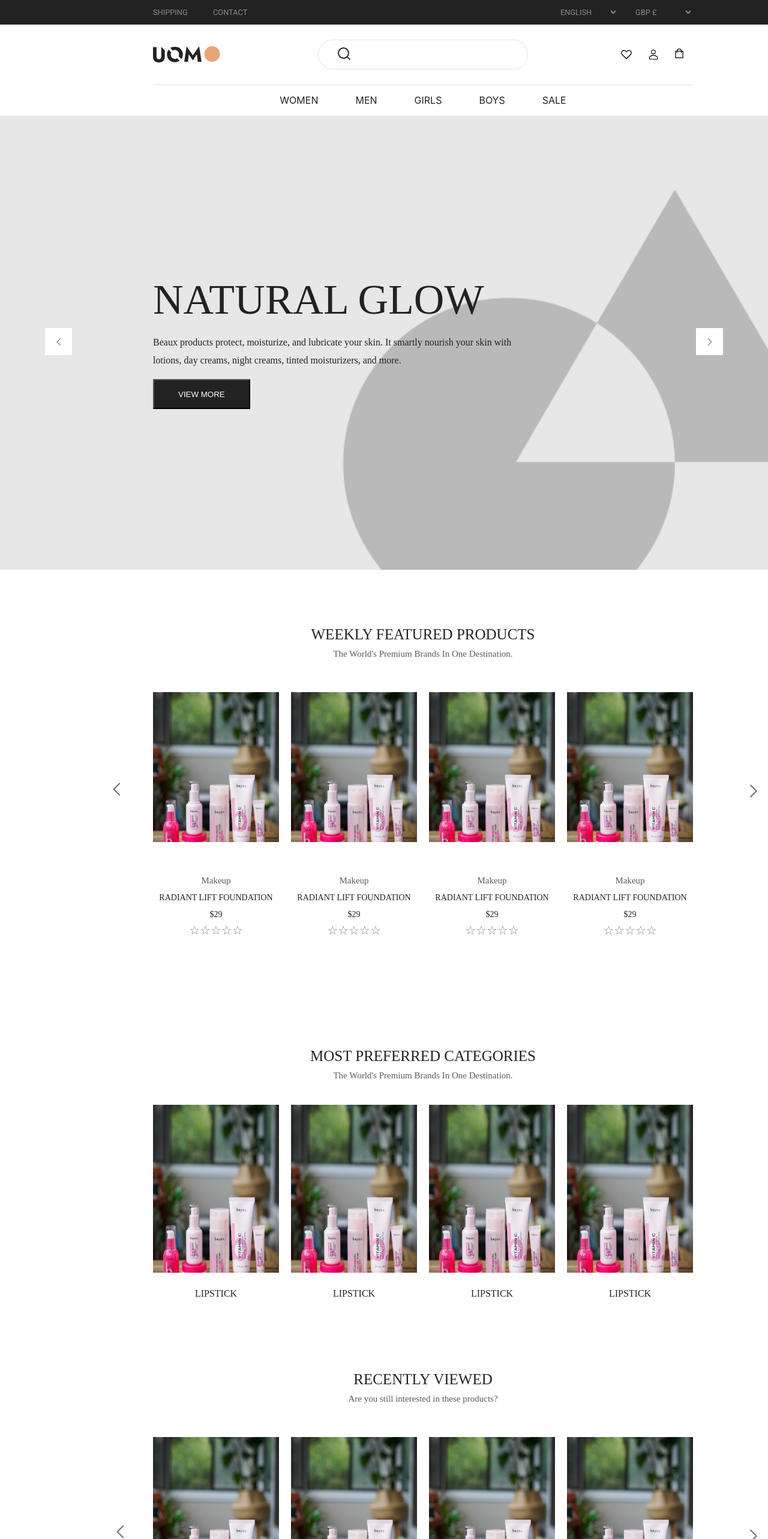
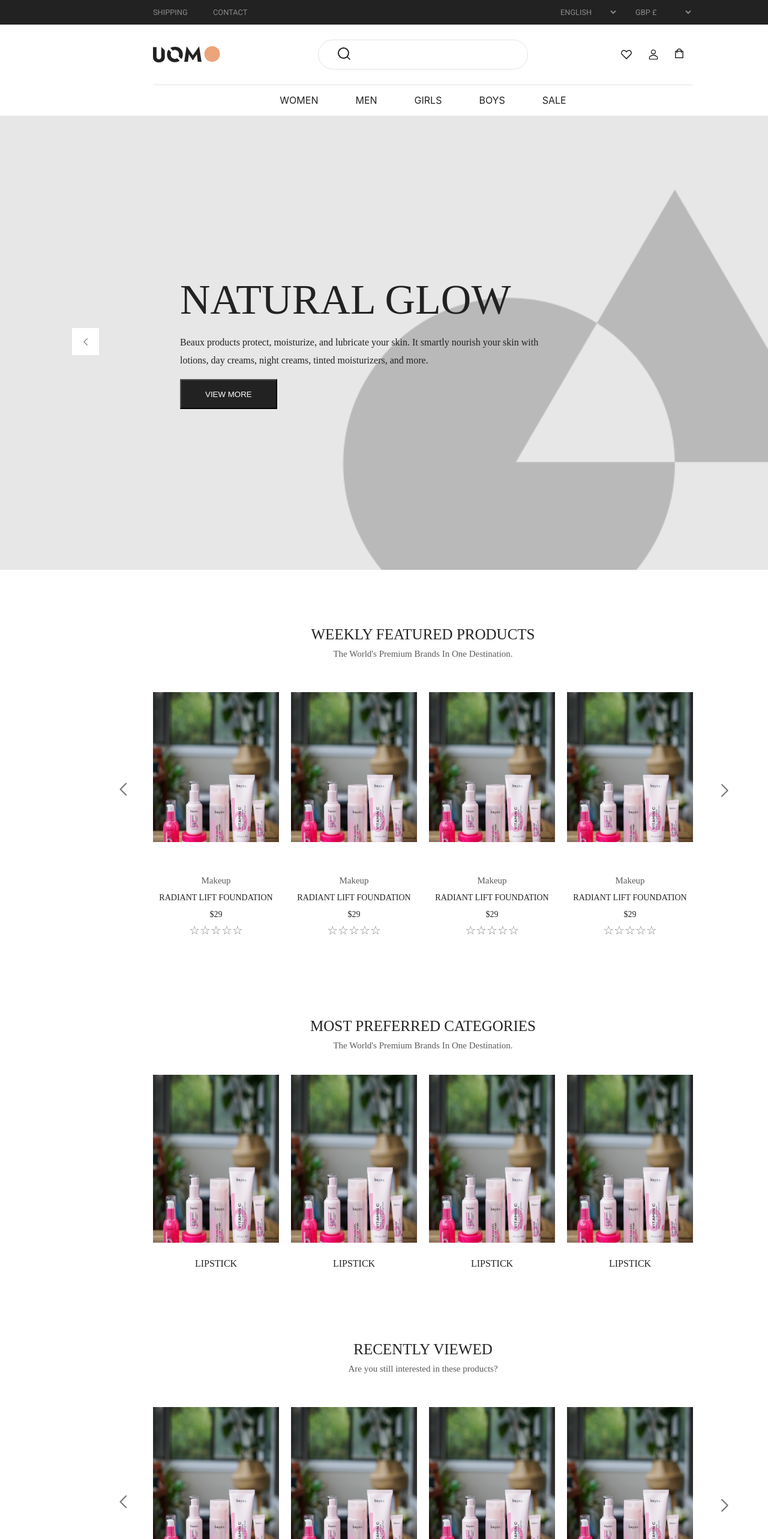
Before and after one commit to desokan/ShopFront_Frontend, a React (Create React App) app: page / in a window 1280 px wide. Shown: the top 2566 px of the page at 60% size. Built offline with nearby package versions, Linux system fonts and the light colour scheme.

Commit message:
Fixed positioning

```diff
--- a/src/components/heroBanner/HeroBanner.js
+++ b/src/components/heroBanner/HeroBanner.js
@@ -1,20 +1,30 @@
 import React from 'react'
-import classes from "./HeroBanner.module.css";
-import ArrowLeft from './svgs/ArrowLeft';
-import ArrowRight from './svgs/ArrowRight';
-
+import classes from './HeroBanner.module.css'
+import ArrowLeft from './svgs/ArrowLeft'
+import ArrowRight from './svgs/ArrowRight'
 
 const MainSlider = () => {
 	return (
 		<div className={classes.heroBannerContainer}>
-      <div className={classes.heroBannerTextContainer}>
-       <h2 className={classes.heroBannerTextContainerH1}>NATURAL GLOW</h2>
-       <p className={classes.heroBannerTextContainerP}>Beaux products protect, moisturize, and lubricate your skin. It smartly nourish your skin with lotions, day creams, night creams, tinted moisturizers, and more.</p>
-      <button className={classes.heroBannerTextContainerButton}>VIEW MORE</button>
-      </div>
-      <div className={classes.heroBannerArrowLeft}><ArrowLeft/></div>
-      <div className={classes.heroBannerArrowRight}><ArrowRight/></div>
-    </div>
+			<div className={classes.heroBannerArrowLeft}>
+				<ArrowLeft />
+			</div>
+			<div className={classes.heroBannerTextContainer}>
+				<h2 className={classes.heroBannerTextContainerH1}>NATURAL GLOW</h2>
+				<p className={classes.heroBannerTextContainerP}>
+					Beaux products protect, moisturize, and lubricate your skin. It
+					smartly nourish your skin with lotions, day creams, night creams,
+					tinted moisturizers, and more.
+				</p>
+				<button className={classes.heroBannerTextContainerButton}>
+					VIEW MORE
+				</button>
+			</div>
+
+			<div className={classes.heroBannerArrowRight}>
+				<ArrowRight />
+			</div>
+		</div>
 	)
 }
 
--- a/src/components/heroBanner/HeroBanner.module.css
+++ b/src/components/heroBanner/HeroBanner.module.css
@@ -4,11 +4,13 @@
   height: 757px;
   flex-shrink: 0;
 }
+
 .heroBannerContainer {
   display: flex;
   align-items: center;
   padding: 0 255px 0 255px;
 }
+
 .heroBannerTextContainerH1 {
   color: #222;
   font-family: Avenir;
@@ -19,6 +21,7 @@
   text-transform: capitalize;
   margin: 0;
 }
+
 .heroBannerTextContainerP {
   width: 622px;
   color: #222;
@@ -26,8 +29,10 @@
   font-size: 16px;
   font-style: normal;
   font-weight: 400;
-  line-height: 30px; /* 187.5% */
+  line-height: 30px;
+  /* 187.5% */
 }
+
 .heroBannerTextContainerButton {
   color: #fff;
   background-color: #222;
@@ -38,11 +43,13 @@
   gap: 10px;
   flex-shrink: 0;
 }
+
 .heroBannerArrowLeft {
-position: absolute;
-left: 75px;
+  position: relative;
+  left: -15%;
 }
+
 .heroBannerArrowRight {
-  position: absolute;
-  right: 75px;
-  }
+  position: relative;
+  right: -50%;
+}
--- a/src/components/mostPreferred/MostPreferred.module.css
+++ b/src/components/mostPreferred/MostPreferred.module.css
@@ -1,5 +1,5 @@
 .MostPreferredContainer {
-    padding: 50px 255px 0 255px;
+    padding: 0px 255px 0 255px;
     max-width: 1280px;
   }
 
--- a/src/components/recentlyViewed/RecentlyViewed.module.css
+++ b/src/components/recentlyViewed/RecentlyViewed.module.css
@@ -5,7 +5,7 @@
 }
 
 .RecentlyViewedTitle {
-  display:flex;
+  display: flex;
   flex-direction: column;
   height: 100px;
   text-align: center;
@@ -94,7 +94,7 @@
 
 .RecentlyViewedArrowLeft {
   position: relative;
-  left: -95px;
+  left: -10%;
   bottom: -321px;
   width: 50px;
 }
@@ -102,9 +102,10 @@
 .RecentlyViewedArrowRight {
   width: 50px;
   position: relative;
-  right: -960px;
-  bottom: 326px;
+  right: -101.3%;
+  bottom: 327px;
 }
+
 
 .RecentlyViewedSingleCard .RecentlyViewedAddToCartButton {
   position: relative;
--- a/src/components/weeklyFeatured/WeeklyFeatured.module.css
+++ b/src/components/weeklyFeatured/WeeklyFeatured.module.css
@@ -2,10 +2,11 @@
   padding: 0px 255px 0 255px;
   max-height: 737px;
   max-width: 1280px;
+  min-width: 900px;
 }
 
 .WeeklyFeaturedTitle {
-  display:flex;
+  display: flex;
   flex-direction: column;
   height: 100px;
   text-align: center;
@@ -92,18 +93,17 @@
 }
 
 .WeeklyFeaturedArrowLeft {
- position: relative;
-    left: -101px;
-    bottom: -325px;
-    width: 50px;
+  position: relative;
+  left: -10%;
+  bottom: -325px;
+  width: 50px;
 }
 
 .WeeklyFeaturedArrowRight {
   width: 50px;
   position: relative;
-  right: -960px;
-  bottom: 326px;
-
+  right: -101.3%;
+  bottom: 327px;
 }
 
 .WeeklyFeaturedSingleCard .WeeklyFeaturedAddToCartButton {
```
Also changed, not shown: src/components/weeklyFeatured/WeeklyFeatured.js (+6 -7 lines).
